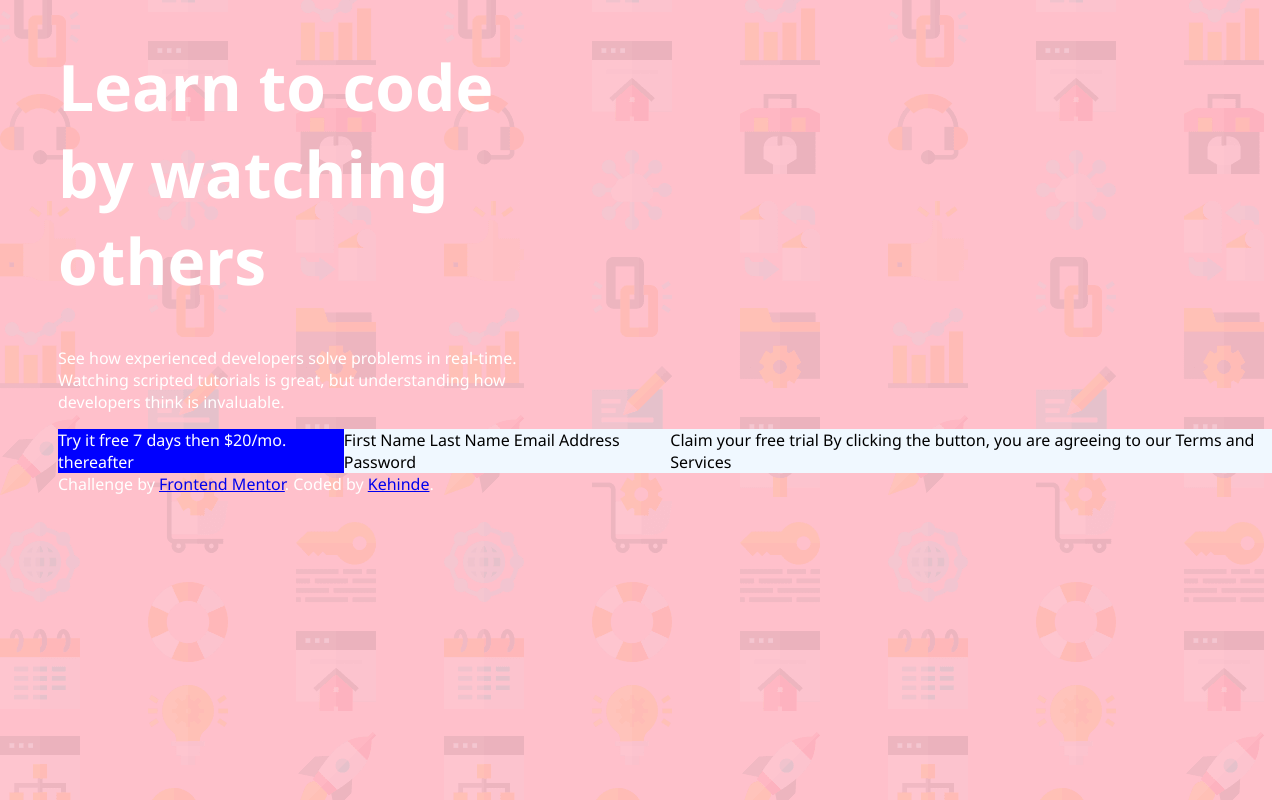
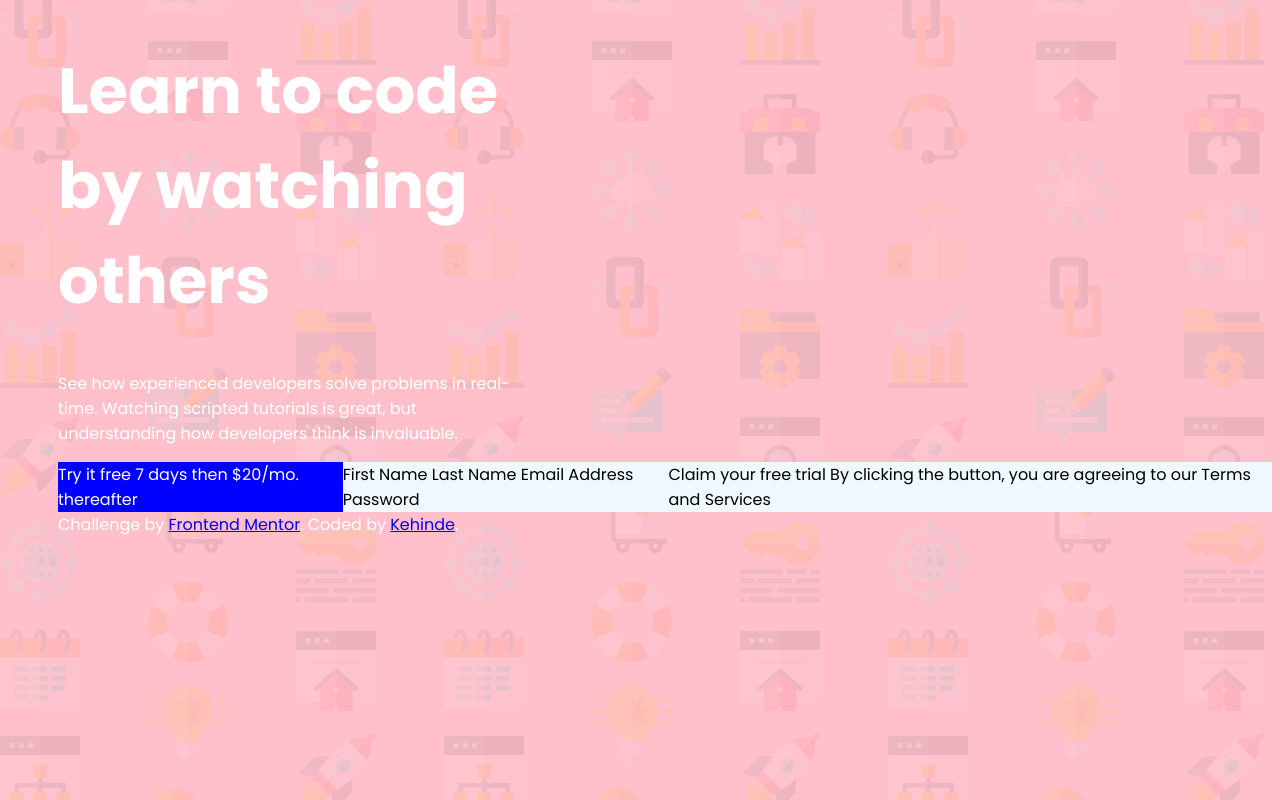
Before and after one commit to kennsawyerr/intro-component-with-signup-form-master, a plain HTML site: page index.html in a window 1280 px wide. Drawn offline with Linux system fonts and the light colour scheme.

Commit message:
modified:   index.html 	modified:   style.css

```diff
--- a/index.html
+++ b/index.html
@@ -19,9 +19,9 @@
   <p>See how experienced developers solve problems in real-time. Watching scripted tutorials is great,
     but understanding how developers think is invaluable. </p>
 
-    <div class="formsection">
+    <div class="form-section">
 
- <div class="days7"> Try it free 7 days then $20/mo. thereafter
+ <div class="days"> Try it free 7 days then $20/mo. thereafter
  </div>
 
 <form action="">
--- a/style.css
+++ b/style.css
@@ -1,18 +1,40 @@
+
+@import url('https://fonts.googleapis.com/css2?family=Poppins:ital,wght@0,100;0,200;0,300;0,400;0,500;0,600;0,700;0,800;0,900;1,100;1,200;1,300;1,400;1,500;1,600;1,700;1,800;1,900&display=swap')
+;
+
+:root{
+
+/* ### Primary */
+
+--Red: hsl(0, 100%, 74%) ;
+--Green: hsl(154, 59%, 51%);
+
+/* ### Accent */
+
+--Blue: hsl(248, 32%, 49%);
+/*
+### Neutral */
+
+--DarkBlue: hsl(249, 10%, 26%) ;
+--GrayishBlue: hsl(246, 25%, 77%);
+--par-font-size: 16px;
+
+}
+
 body{
     padding-left: 50px;
     background-image: url(images/bg-intro-desktop.png);
     background-color: pink;
-
-    font-family: 'Segoe UI', Tahoma, Geneva, Verdana, sans-serif;
+    font-family: "Poppins", sans-serif;
 }
 
-.days7{
+.days{
     background-color: blue;
     color: white;
     width: auto;
 }
 
-.formsection{
+.form-section{
     display: flex;
     float: right;
     background-color:  aliceblue;
```
